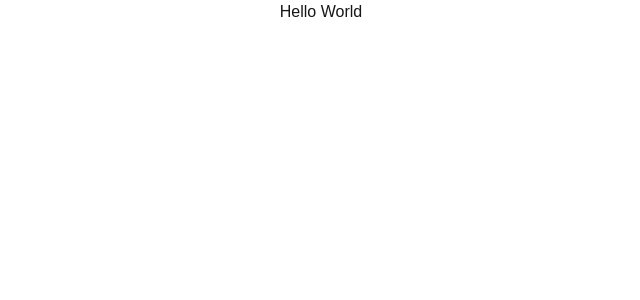
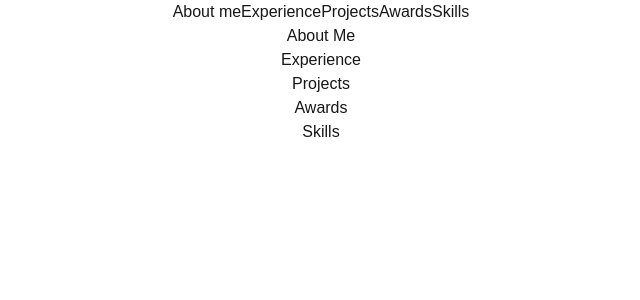
Before and after one commit to tithisoni/portfolio, a Next.js app: page / in a window 1280 px wide. Shown: the top 300 px of the page, without its empty margins (319-959 px from the left). Built offline with nearby package versions, Linux system fonts and the light colour scheme.

Commit message:
setup basic content

```diff
--- /dev/null
+++ b/app/navbar.tsx
@@ -0,0 +1,44 @@
+// import { useState } from "react"
+// import { Link } from "react-scroll/modules"
+// import { usePathname } from "next/navigation"
+// import { useTheme } from "next-themes"
+// import { RiMoonFill, RiSunLine } from "react-icons/ri"
+// import { IoMdMenu, IoMdClose } from "react-icons/io"
+
+// interface NavItem {
+//   label: string
+//   page: string
+// }
+
+// const NAV_ITEMS: Array<NavItem> = [
+//   {
+//     label: "Home",
+//     page: "home",
+//   },
+//   {
+//     label: "About",
+//     page: "about",
+//   },
+//   {
+//     label: "Projects",
+//     page: "projects",
+//   },
+// ]
+
+export default function Navbar() {
+//   const { systemTheme, theme, setTheme } = useTheme()
+//   const currentTheme = theme === "system" ? systemTheme : theme
+//   const pathname = usePathname()
+//   const [navbar, setNavbar] = useState(false)
+  return (
+    <header>
+      <nav className="flex flex-row">
+        <a href="#aboutme">About me</a>
+        <a href="#experience">Experience</a>
+        <a href="#projects">Projects</a>
+        <a href="#awards">Awards</a>
+        <a href="#skills">Skills</a>
+      </nav>
+    </header>
+  )
+}
--- a/app/page.tsx
+++ b/app/page.tsx
@@ -1,9 +1,25 @@
-import Image from "next/image";
+import Navbar from "./navbar";
 
 export default function Home() {
   return (
     <div>
-      <h2>Hello World</h2>
+      <Navbar/>
+      <div id="aboutme">
+        <h1>About Me</h1>
+      </div>
+      <div id="experience">
+        <h1>Experience</h1>
+      </div>
+      <div id="projects">
+        <h1>Projects</h1>
+      </div>
+      <div id="awards">
+        <h1>Awards</h1>
+      </div>
+      <div id="skills">
+        <h1>Skills</h1>
+      </div>
+
     </div>
   );
 }
```
